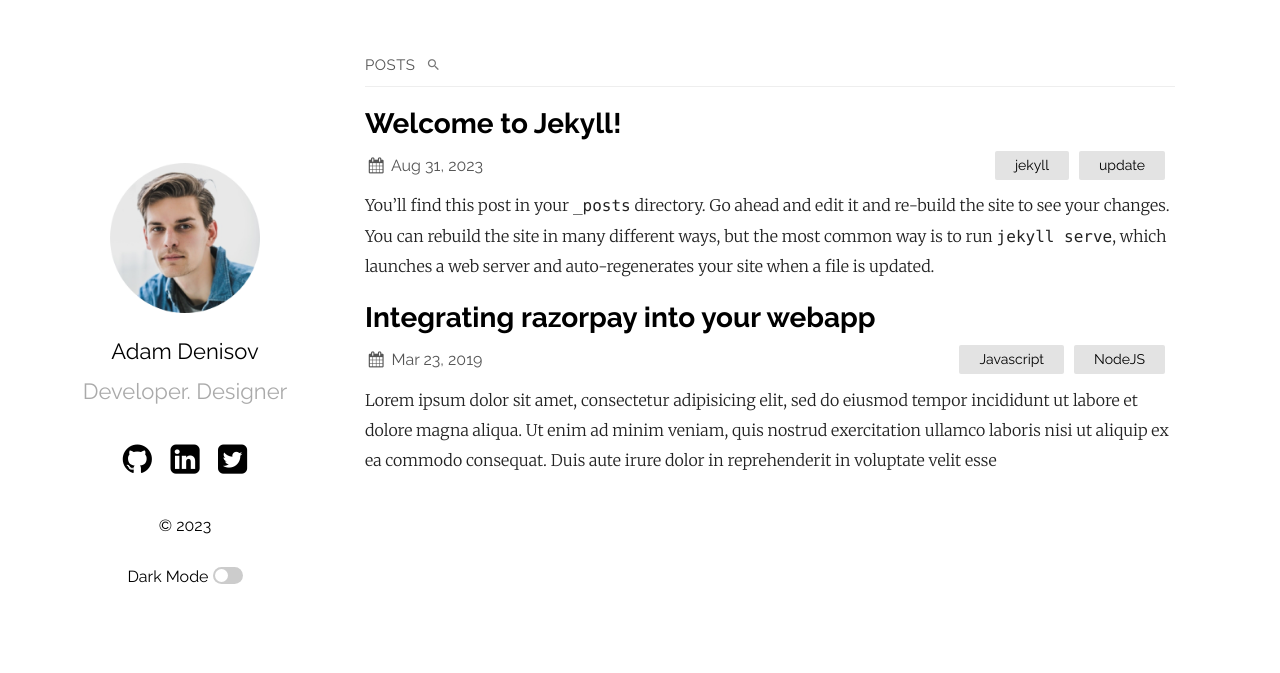
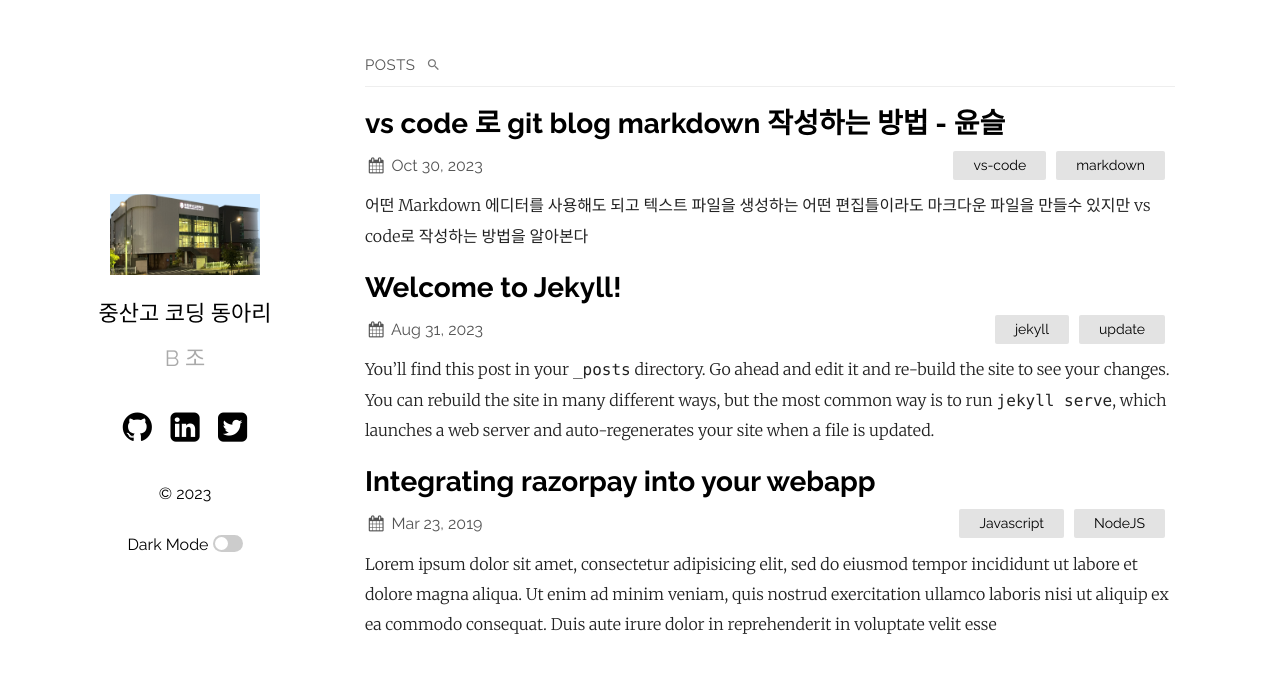
Before and after one commit to yoonstle/yoonstle.github.io, a Jekyll site: the page built from index.md, in a window 1280 px wide. Shown: the top 673 px of the page. Built offline with Jekyll 4.4.1, drawn with Linux system fonts in a browser that asks for light colours.

Commit message:
first push

```diff
--- a/_config.yml
+++ b/_config.yml
@@ -12,8 +12,8 @@
 sass:
   sass_dir: _sass
 plainwhite:
-  name: Adam Denisov
-  tagline: Developer. Designer
+  name: 중산고 코딩 동아리
+  tagline: B 조
   date_format: "%b %-d, %Y"
   sitemap: true # set to true to generate sitemap.xml content
   search: true # set to true to enable searchbar
--- /dev/null
+++ b/_posts/2023-10-31-vscode_markdown.markdown
@@ -0,0 +1,42 @@
+---
+layout: post
+title:  "vs code 로 git blog markdown 작성하는 방법 - 윤슬"
+date:   2023-10-30 21:03:36
+categories: vs-code markdown
+---
+어떤 Markdown 에디터를 사용해도 되고 텍스트 파일을 생성하는 어떤 편집틀이라도 마크다운 파일을 만들수 있지만 vs code로 작성하는 방법을 알아본다
+
+<!--주석으로 사용함 -->
+### [vs code 를 다운](https://code.visualstudio.com/download) 받아 설치한다
+
+### vs code를 실행하고 좌측 extentions(Ctrl + Shift + x) 에서 "Markdown All in One" 플러그인을 설치 한다
+<!-- 이미지 삽입 방법은 아래 두가지 모두 사용 할수 있으나 아래것(![image])은 크기 조절이 되지 않는다 -->
+<img src="/img/markdownAllinOne.png" width="500px" height="400px" title="px(픽셀) 크기 설정" alt="markdownAllinOne"><br/>
+
+### "File" 메뉴에서 "New Text File" 선택해서 새 파일을 생성하면 아래와 같은 메시지가 나온다
+    새 파일의 이름은 날짜-제목-작성자이름"2023-10-31-_title_" 형색으로 한다
+
+### "Select a language" - "Select language Mode" 에서 "m" 을 치면 확장자들이 죽 나열되는데 markdown 을 선택한다
+![image](/img/마크다운새파일생성.png){: width="1200" height="450"}
+
+## preview 창을 열면 실제 블로그에서 적용된 view를 실시간으로 볼수 있다
+<img src="/img/open_preview.png" width="1200px" height="450px" title="px(픽셀) 크기 설정" alt="open_preview"><br/>
+
+## 문서의 헤더 부분 작성 방법
+    문서 제목과 작성자
+        title: "문서제목 - 작성자 이름"
+    날짜
+        date: year-month-day hour:minute:second
+    분류
+        category: 현재 사용하지 않으므로 비워 둬도 된다
+
+<img src="/img/post_header.png" width="800px" height="300px" title="px(픽셀) 크기 설정" alt="post_header"><br/>
+
+## 중산고 코딩 동아리 B조 블로그에 포스팅
+
+<span style="color: #2D3748; background-color:#f6f8fa;"> 이렇게 작성한 파일을 조장의 "[github repository][git-hub-repo]" 로 **pull request** 하면 됩니다.</span>
+
+이렇게 작성한 파일을 조장의 "[github repository][git-hub-repo]" 로 <span style="font-family:Papyrus; font-size:4em;">pull request !</span> 하면 됩니다.
+
+
+[git-hub-repo]: https://jekyllrb.com/docs/home
--- a/index.markdown
+++ /dev/null
@@ -1,6 +0,0 @@
----
-# Feel free to add content and custom Front Matter to this file.
-# To modify the layout, see https://jekyllrb.com/docs/themes/#overriding-theme-defaults
-
-layout: home
----
```
Also changed, not shown: about.markdown (deleted, +0 -18 lines), Gemfile.lock, assets/portfolio.png, img/markdownAllinOne.png (added), img/open_preview.png (added), img/photo_sample_1.png (added), img/post_header.png (added), img/마크다운새파일생성.png (added), 2 other files.
